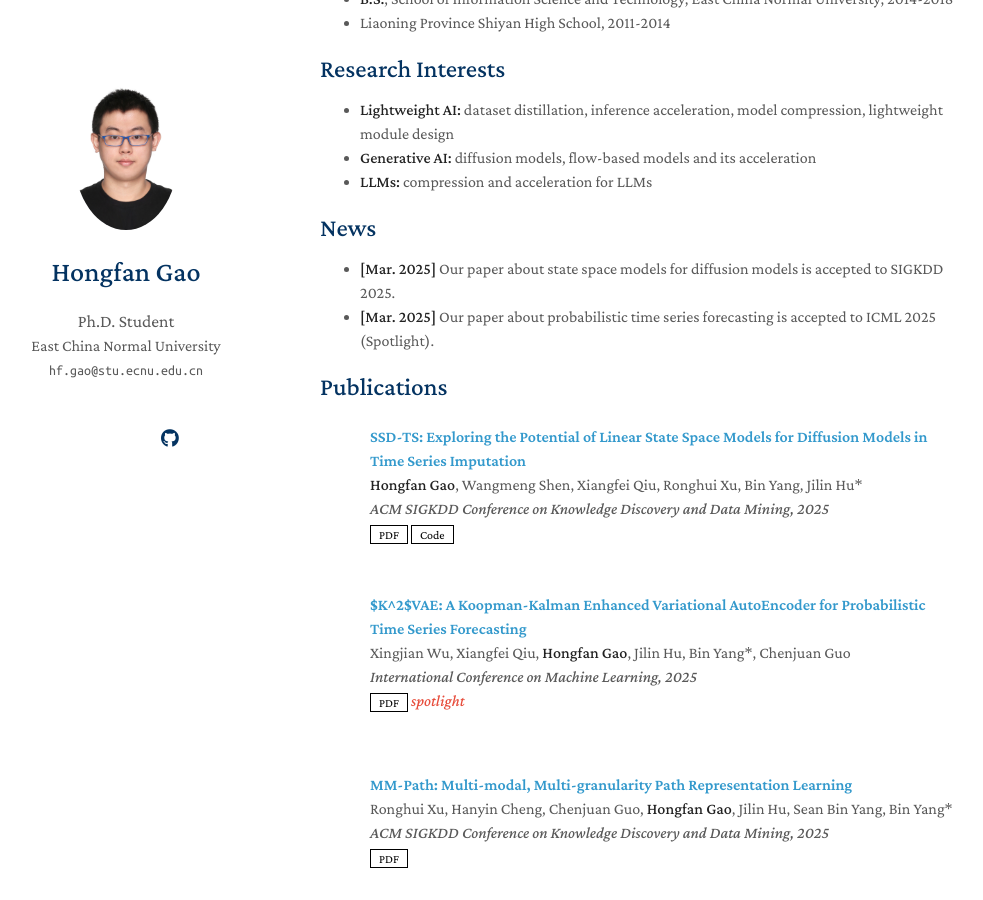
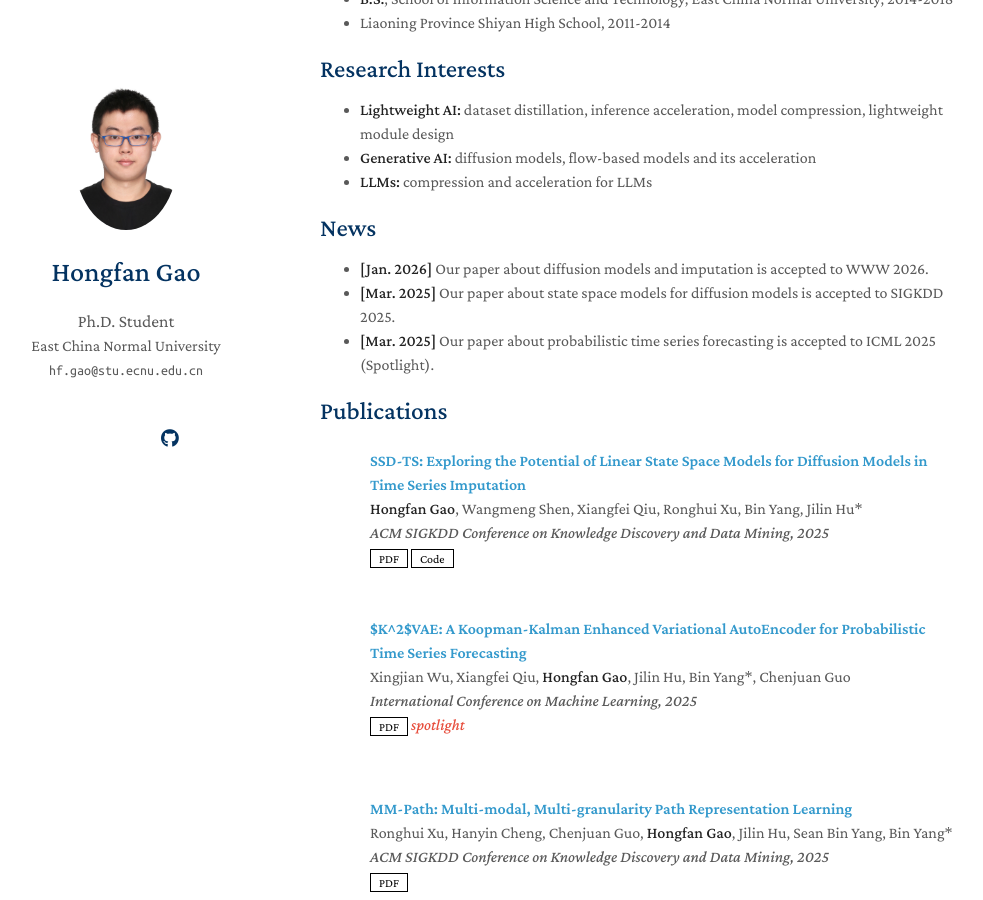
Before and after one commit to hongfangao/hongfangao.github.io, a Jekyll site: the page built from index.md, in a window 1280 px wide and 900 px high, scrolled down 396 px. Shown: the whole window, without its empty margins (150-1133 px from the left). Built offline with Jekyll 4.4.1, drawn with Linux system fonts in a browser that asks for light colours; a style sheet for code colours, icons or effects is not loaded; our own code applies the rules of GitHub Pages for plain Markdown files.

Commit message:
add news

```diff
--- a/index.md
+++ b/index.md
@@ -23,6 +23,7 @@ My research focuses on achieving end-to-end lightweight machine learning and dee
 
 ## News
 
+- **[Jan. 2026]** Our paper about diffusion models and imputation is accepted to WWW 2026.
 - **[Mar. 2025]** Our paper about state space models for diffusion models is accepted to SIGKDD 2025.
 - **[Mar. 2025]** Our paper about probabilistic time series forecasting is accepted to ICML 2025 (Spotlight).
 
```
Also changed, not shown: 1 other file.
